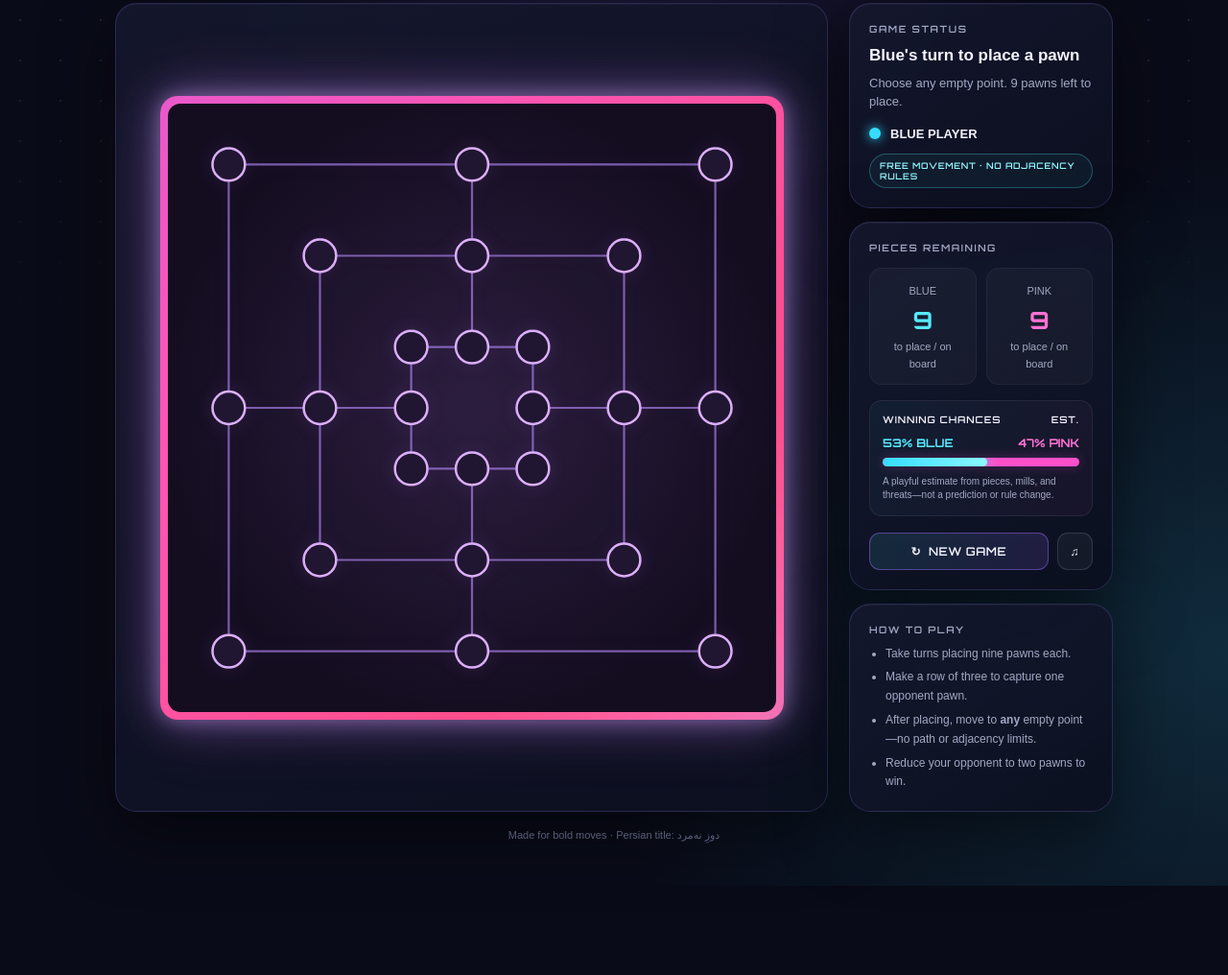
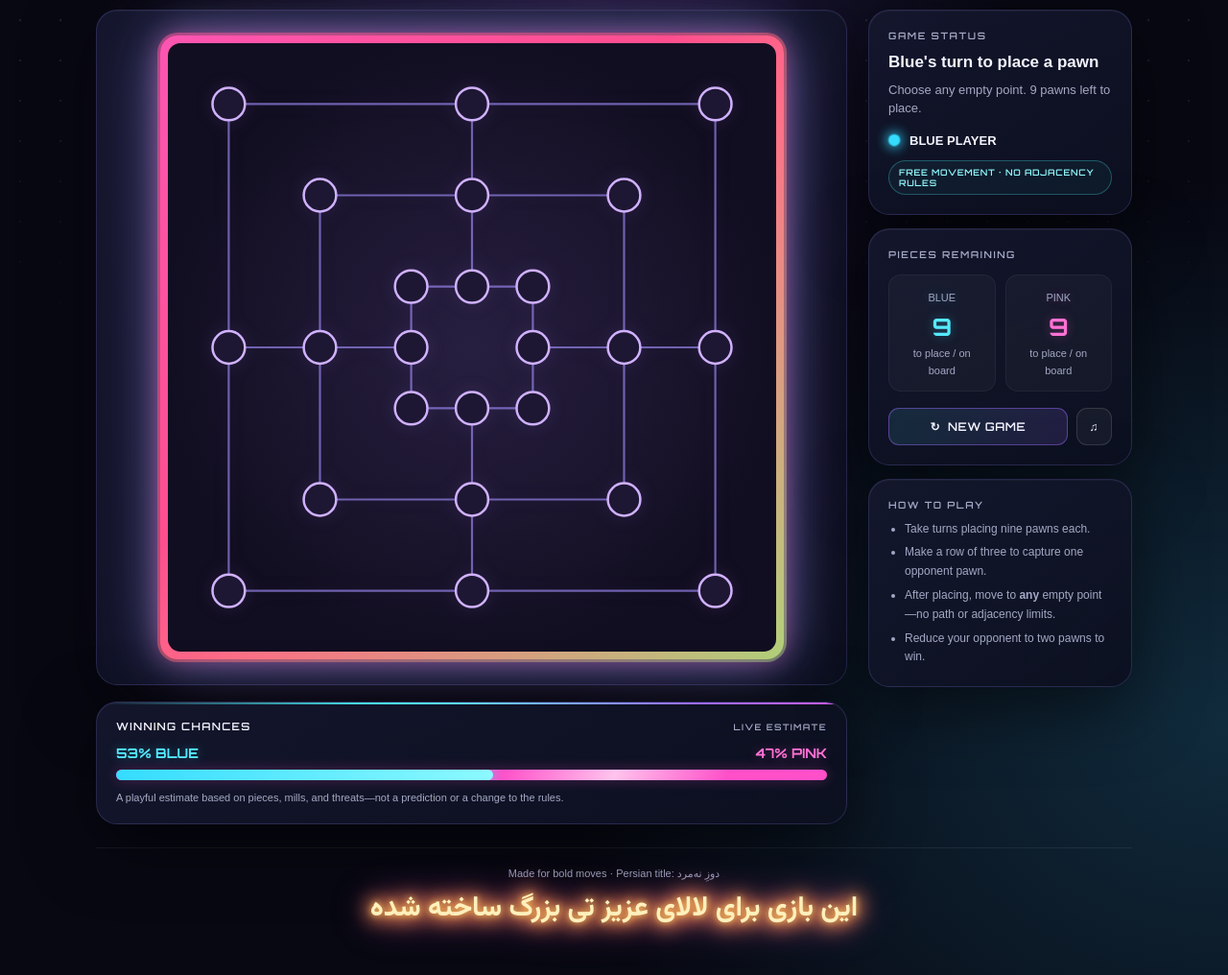
Before and after one commit to tariqahmaddi-max/morris, a plain HTML site: page index.html in a window 1280 px wide. Shown: the part 294-1310 px from the top of the page at 96% size. Before the commit the page ends 1217 px from the top, so only its background shows below. Drawn offline with Linux system fonts and the light colour scheme; a web font is replaced by a local one.

Commit message:
Enhance Morris with animated neon Persian text and board odds

```diff
--- a/index.html
+++ b/index.html
@@ -3,66 +3,84 @@
 <head>
   <meta charset="UTF-8">
   <meta name="viewport" content="width=device-width, initial-scale=1">
-  <meta name="theme-color" content="#090b18">
+  <meta name="theme-color" content="#070812">
+  <meta name="description" content="A neon-powered Nine Men's Morris game with Persian calligraphy.">
   <title>Nine Men's Morris — Neon Edition</title>
   <link rel="preconnect" href="https://fonts.googleapis.com">
   <link rel="preconnect" href="https://fonts.gstatic.com" crossorigin>
   <link href="https://fonts.googleapis.com/css2?family=Aref+Ruqaa+Ink:wght@400;700&family=Orbitron:wght@500;600;700;800&family=Vazirmatn:wght@400;500;600;700;800&display=swap" rel="stylesheet">
   <style>
-    :root{color-scheme:dark;--bg:#090b18;--panel:#111429;--text:#f4f4ff;--muted:#a3a8c5;--cyan:#4df6ff;--pink:#ff4fd8;--violet:#9d6bff;--line:rgba(132,157,255,.62)}
+    :root{color-scheme:dark;--bg:#070812;--text:#f4f4ff;--muted:#a3a8c5;--cyan:#4df6ff;--pink:#ff4fd8;--violet:#9d6bff;--lime:#c8ff4d;--line:rgba(132,157,255,.62)}
     *{box-sizing:border-box}
-    body{margin:0;min-height:100vh;background:radial-gradient(ellipse at 50% -20%,#292251 0,transparent 52%),radial-gradient(ellipse at 100% 80%,#102b3c 0,transparent 38%),var(--bg);color:var(--text);font-family:Arial,sans-serif;overflow-x:hidden}
+    body{margin:0;min-height:100vh;overflow-x:hidden;background:radial-gradient(ellipse at 50% -20%,#292251 0,transparent 52%),radial-gradient(ellipse at 100% 80%,#102b3c 0,transparent 38%),var(--bg);color:var(--text);font-family:Arial,sans-serif}
     body:before{content:"";position:fixed;inset:0;pointer-events:none;opacity:.18;background-image:radial-gradient(#fff 1px,transparent 1px);background-size:42px 42px;mask-image:linear-gradient(to bottom,#000,transparent 85%)}
-    .wrap{width:min(1080px,100%);margin:0 auto;padding:32px 20px 46px;position:relative}
-    header{text-align:center;margin:8px 0 25px}
+    body:after{content:"";position:fixed;width:50vw;height:50vw;max-width:620px;max-height:620px;left:50%;top:46%;transform:translate(-50%,-50%);border-radius:50%;pointer-events:none;background:conic-gradient(from 0deg,transparent 0 25%,#4df6ff15 35%,transparent 45% 60%,#ff4fd815 72%,transparent 84%);filter:blur(75px);animation:aurora 18s linear infinite;z-index:-1}
+    .wrap{width:min(1120px,100%);margin:0 auto;padding:32px 20px 46px;position:relative}
+    header{text-align:center;margin:8px 0 25px;animation:fade-up .8s both}
     .eyebrow{font:600 10px Orbitron,sans-serif;letter-spacing:.32em;text-transform:uppercase;color:var(--cyan);text-shadow:0 0 12px #4df6ff88}
     h1{font:800 clamp(27px,5vw,47px) Orbitron,sans-serif;letter-spacing:.055em;margin:12px 0 3px;text-shadow:0 0 25px #9d6bff65}
-    .persian{font:700 clamp(27px,5vw,39px) 'Aref Ruqaa Ink','Vazirmatn',serif;color:#f1ddff;direction:rtl;margin:7px 0 0;text-shadow:0 0 8px #c58bff,0 0 22px #a976ff96,0 0 42px #ff4fd84c}
-    .dedication{font:700 clamp(22px,4vw,31px) 'Aref Ruqaa Ink','Vazirmatn',serif;direction:rtl;color:#ffe4a9;margin:6px 0 0;text-shadow:0 0 8px #ffcb62,0 0 23px #ff9e4d7a}
+    .persian{font:700 clamp(29px,5.4vw,43px) 'Aref Ruqaa Ink','Vazirmatn',serif;direction:rtl;margin:7px 0 0;background:linear-gradient(90deg,#4df6ff,#e9e4ff 35%,#ff4fd8 68%,#c8ff4d);background-size:250% auto;background-clip:text;-webkit-background-clip:text;color:transparent;-webkit-text-fill-color:transparent;filter:drop-shadow(0 0 7px #c58bff) drop-shadow(0 0 18px #ff4fd866);animation:neon-flow 6s linear infinite,neon-flicker 5s ease-in-out infinite}
+    .dedication{font:700 clamp(22px,4vw,31px) 'Aref Ruqaa Ink','Vazirmatn',serif;direction:rtl;color:#fff0bd;margin:7px 0 0;text-shadow:0 0 7px #ffcb62,0 0 19px #ff9e4d,0 0 34px #ff4fd866;animation:gold-pulse 3s ease-in-out infinite}
     .subtitle{margin:10px 0 0;color:var(--muted);font-size:14px}
-    .layout{display:grid;grid-template-columns:minmax(0,1fr) 275px;gap:22px;align-items:stretch}
-    .board-card,.side-card{background:linear-gradient(145deg,#15182eeb,#0c1020f2);border:1px solid #9a8dff30;border-radius:22px;box-shadow:0 20px 70px #0008,inset 0 1px #ffffff0a;backdrop-filter:blur(12px)}
+    .layout{display:grid;grid-template-columns:minmax(0,1fr) 275px;gap:22px;align-items:start}
+    .board-column{min-width:0}
+    .board-card,.side-card,.odds-card{background:linear-gradient(145deg,#15182eeb,#0c1020f2);border:1px solid #9a8dff30;border-radius:22px;box-shadow:0 20px 70px #0008,inset 0 1px #ffffff0a;backdrop-filter:blur(12px)}
     .board-card{padding:clamp(12px,3vw,26px);display:flex;align-items:center;justify-content:center;min-width:0}
-    .board-shell{width:min(100%,650px);aspect-ratio:1;border-radius:18px;padding:8px;background:linear-gradient(135deg,#4df6ff,#9d6bff,#ff4fd8,#4df6ff);background-size:300% 300%;animation:rgb 8s linear infinite,rgbGlow 4s ease-in-out infinite;box-shadow:0 0 16px #4df6ff66,0 0 42px #9d6bff48,0 0 75px #ff4fd82b}
+    .board-shell{width:min(100%,650px);aspect-ratio:1;border-radius:18px;padding:8px;background:linear-gradient(135deg,#4df6ff,#9d6bff,#ff4fd8,#c8ff4d,#4df6ff);background-size:350% 350%;animation:rgb 7s linear infinite,rgb-glow 3.6s ease-in-out infinite;box-shadow:0 0 20px #4df6ff66,0 0 48px #9d6bff48,0 0 80px #ff4fd82b;position:relative}
+    .board-shell:before{content:"";position:absolute;inset:-3px;border-radius:21px;background:inherit;background-size:350% 350%;filter:blur(15px);opacity:.5;z-index:-1;animation:rgb 7s linear infinite}
     .board-inner{height:100%;width:100%;border-radius:13px;background:radial-gradient(circle at 50% 50%,#1d2240,#0c1020 72%);overflow:hidden}
     svg{display:block;width:100%;height:100%;filter:drop-shadow(0 0 9px #706dff20)}
     .board-line{stroke:var(--line);stroke-width:2.2;vector-effect:non-scaling-stroke}
     .node{cursor:pointer;outline:none}
-    .node-ring{fill:#151a32;stroke:#b9b8ff;stroke-width:2.5;vector-effect:non-scaling-stroke;transition:.18s}
-    .node:hover .node-ring,.node:focus .node-ring{stroke:var(--cyan);stroke-width:4;filter:drop-shadow(0 0 8px var(--cyan))}
-    .node.selected .node-ring{stroke:#fff;stroke-width:4;filter:drop-shadow(0 0 10px #fff)}
-    .piece{stroke:#fff9;stroke-width:1.6;vector-effect:non-scaling-stroke;filter:drop-shadow(0 0 7px currentColor)}
+    .node-ring{fill:#151a32;stroke:#b9b8ff;stroke-width:2.5;vector-effect:non-scaling-stroke;transition:stroke .2s,filter .2s,transform .2s}
+    .node:hover .node-ring,.node:focus .node-ring{stroke:var(--cyan);stroke-width:4;filter:drop-shadow(0 0 8px var(--cyan));transform:scale(1.16)}
+    .node.selected .node-ring{stroke:#fff;stroke-width:4;filter:drop-shadow(0 0 10px #fff);animation:node-pulse 1s ease-in-out infinite alternate}
+    .piece{stroke:#fff9;stroke-width:1.6;vector-effect:non-scaling-stroke;filter:drop-shadow(0 0 7px currentColor);transform-box:fill-box;transform-origin:center;animation:piece-pop .32s cubic-bezier(.2,1.7,.45,1) both}
     .piece.blue{fill:#35dcff;color:#35dcff}.piece.pink{fill:#ff4fc9;color:#ff4fc9}
     .node.capture-target .node-ring{stroke:#ff6262;filter:drop-shadow(0 0 9px #ff6262);animation:pulse .8s infinite alternate}
+    .odds-card{margin-top:17px;padding:18px 20px;position:relative;overflow:hidden;animation:fade-up .7s .12s both}
+    .odds-card:before{content:"";position:absolute;inset:0 0 auto;height:2px;background:linear-gradient(90deg,transparent,var(--cyan),var(--violet),var(--pink),var(--lime),transparent);background-size:200% 100%;animation:rgb 5s linear infinite}
+    .odds-heading{display:flex;justify-content:space-between;align-items:center;gap:8px;font:600 11px Orbitron,sans-serif;letter-spacing:.12em;text-transform:uppercase}
+    .odds-heading span:last-child{font-size:9px;color:var(--muted)}
+    .odds-values{display:flex;justify-content:space-between;gap:10px;margin:12px 0 9px;font:700 clamp(11px,2vw,14px) Orbitron,sans-serif}
+    .blue-text{color:#55eaff;text-shadow:0 0 12px #35dcff55}.pink-text{color:#ff72d4;text-shadow:0 0 12px #ff4fc955}
+    .odds-track{height:11px;border-radius:99px;background:#ff4fc9;overflow:hidden;box-shadow:0 0 14px #ff4fc944}
+    .odds-blue{height:100%;width:50%;border-radius:99px;background:linear-gradient(90deg,#35dcff,#8cfaff);box-shadow:0 0 14px #35dcff;transition:width .55s cubic-bezier(.2,.8,.2,1);position:relative}
+    .odds-blue:after{content:"";position:absolute;inset:0;background:linear-gradient(110deg,transparent 20%,#ffffffaa 50%,transparent 80%);transform:translateX(-100%);animation:shine 3s ease-in-out infinite}
+    .odds-note{font-size:11px;line-height:1.5;color:var(--muted);margin:10px 0 0}
     .side{display:flex;flex-direction:column;gap:14px}
-    .side-card{padding:20px}
+    .side-card{padding:20px;animation:fade-up .7s both}
+    .side-card:nth-child(2){animation-delay:.1s}.side-card:nth-child(3){animation-delay:.2s}
     .status-label,.section-label{font:600 10px Orbitron,sans-serif;letter-spacing:.16em;text-transform:uppercase;color:var(--muted)}
     #status{font-size:17px;font-weight:700;line-height:1.45;margin:10px 0 6px}
     #hint{font-size:13px;line-height:1.5;color:var(--muted);margin:0}
     .turn-indicator{display:flex;align-items:center;gap:10px;margin-top:16px;font-size:13px;font-weight:700}
-    .dot{width:12px;height:12px;border-radius:50%;box-shadow:0 0 12px currentColor}.dot.blue{background:#35dcff;color:#35dcff}.dot.pink{background:#ff4fc9;color:#ff4fc9}
+    .dot{width:12px;height:12px;border-radius:50%;box-shadow:0 0 12px currentColor;animation:node-pulse 1.4s ease-in-out infinite alternate}.dot.blue{background:#35dcff;color:#35dcff}.dot.pink{background:#ff4fc9;color:#ff4fc9}
     .score-row{display:flex;justify-content:space-between;gap:10px;margin-top:15px}
     .score{flex:1;padding:13px 10px;border-radius:13px;background:#ffffff08;border:1px solid #ffffff0c;text-align:center}
     .score strong{display:block;font:700 25px Orbitron,sans-serif;margin:7px 0 2px}.score span{font-size:11px;color:var(--muted)}
-    .blue-text{color:#55eaff}.pink-text{color:#ff72d4}
-    .odds{margin-top:16px;padding:13px;border-radius:13px;background:linear-gradient(120deg,#35dcff0c,#ff4fc90c);border:1px solid #ffffff12}
-    .odds-heading{display:flex;justify-content:space-between;align-items:center;gap:8px;font:600 10px Orbitron,sans-serif;letter-spacing:.09em;text-transform:uppercase}
-    .odds-values{display:flex;justify-content:space-between;margin:11px 0 8px;font:700 12px Orbitron,sans-serif}
-    .odds-track{height:9px;border-radius:99px;background:#ff4fc9;overflow:hidden;box-shadow:0 0 12px #ff4fc944}
-    .odds-blue{height:100%;width:50%;border-radius:99px;background:linear-gradient(90deg,#35dcff,#8cfaff);box-shadow:0 0 12px #35dcff;transition:width .45s ease}
-    .odds-note{font-size:10px;line-height:1.45;color:var(--muted);margin:9px 0 0}
     .controls{display:flex;gap:9px;margin-top:17px}
     button{font:600 12px Orbitron,sans-serif;letter-spacing:.04em;color:var(--text);background:#ffffff0b;border:1px solid #ffffff20;border-radius:11px;padding:11px 13px;cursor:pointer;transition:.2s}
-    button:hover{border-color:var(--cyan);box-shadow:0 0 14px #4df6ff2b;transform:translateY(-1px)}
+    button:hover{border-color:var(--cyan);box-shadow:0 0 14px #4df6ff55,0 0 28px #9d6bff22;transform:translateY(-2px)}
+    button:focus-visible{outline:2px solid var(--cyan);outline-offset:3px}
     .primary{flex:1;background:linear-gradient(100deg,#4df6ff1b,#9d6bff25);border-color:#9d6bff75}
     .rules{font-size:12px;line-height:1.65;color:var(--muted);margin:10px 0 0;padding-left:17px}.rules li+li{margin-top:5px}
     .mode-pill{display:inline-block;margin-top:13px;border:1px solid #4df6ff47;color:#93faff;background:#4df6ff0c;border-radius:99px;padding:6px 10px;font:600 9px Orbitron,sans-serif;letter-spacing:.08em}
-    footer{text-align:center;color:#747b9e;font-size:11px;margin:18px 0 0}
-    @keyframes rgb{0%{background-position:0 50%;filter:hue-rotate(0)}50%{background-position:100% 50%;filter:hue-rotate(40deg)}100%{background-position:0 50%;filter:hue-rotate(0)}}
-    @keyframes rgbGlow{0%,100%{box-shadow:0 0 16px #4df6ff70,0 0 38px #9d6bff4d,0 0 65px #ff4fd82e}50%{box-shadow:0 0 24px #ff4fd880,0 0 52px #4df6ff66,0 0 82px #9d6bff4d}}
+    footer{text-align:center;color:#a6abc9;font-size:11px;margin:24px 0 0;padding-top:20px;border-top:1px solid #ffffff12}
+    footer .footer-persian{display:block;margin:7px auto 0;font:700 clamp(21px,4vw,29px) 'Aref Ruqaa Ink','Vazirmatn',serif;direction:rtl;color:#fff0bd;text-shadow:0 0 7px #ffcb62,0 0 18px #ff9e4d,0 0 30px #ff4fd866;animation:gold-pulse 3s ease-in-out infinite}
+    @keyframes rgb{0%{background-position:0 50%;filter:hue-rotate(0)}50%{background-position:100% 50%;filter:hue-rotate(35deg)}100%{background-position:0 50%;filter:hue-rotate(0)}}
+    @keyframes rgb-glow{0%,100%{box-shadow:0 0 20px #4df6ff70,0 0 40px #9d6bff4d,0 0 66px #ff4fd82e}50%{box-shadow:0 0 26px #ff4fd880,0 0 54px #4df6ff66,0 0 88px #9d6bff55}}
+    @keyframes neon-flow{to{background-position:250% center}}
+    @keyframes neon-flicker{0%,92%,96%,100%{opacity:1}94%{opacity:.82}}
+    @keyframes gold-pulse{0%,100%{filter:drop-shadow(0 0 4px #ffb84d)}50%{filter:drop-shadow(0 0 12px #ff8a4d) drop-shadow(0 0 22px #ff4fd866)}}
     @keyframes pulse{to{stroke-width:5;opacity:.65}}
+    @keyframes node-pulse{to{filter:drop-shadow(0 0 14px currentColor);transform:scale(1.08)}}
+    @keyframes piece-pop{from{transform:scale(.25);opacity:.2}to{transform:scale(1);opacity:1}}
+    @keyframes shine{0%,35%{transform:translateX(-100%)}75%,100%{transform:translateX(100%)}}
+    @keyframes aurora{to{transform:translate(-50%,-50%) rotate(360deg)}}
+    @keyframes fade-up{from{opacity:0;transform:translateY(12px)}to{opacity:1;transform:translateY(0)}}
     @media(max-width:760px){.wrap{padding:22px 13px 32px}.layout{grid-template-columns:1fr}.side{display:grid;grid-template-columns:1fr 1fr}.status-card{grid-column:1/-1}.board-card{padding:12px}.side-card{padding:16px}}
-    @media(max-width:440px){.side{grid-template-columns:1fr}.status-card{grid-column:auto}.board-card{padding:8px}.wrap{padding-left:9px;padding-right:9px}.rules{font-size:11px}}
+    @media(max-width:440px){.side{grid-template-columns:1fr}.status-card{grid-column:auto}.board-card{padding:8px}.wrap{padding-left:9px;padding-right:9px}.rules{font-size:11px}.odds-card{padding:15px}}
     @media(prefers-reduced-motion:reduce){*,*:before,*:after{animation-duration:.01ms!important;animation-iteration-count:1!important;scroll-behavior:auto!important;transition:none!important}}
   </style>
 </head>
@@ -76,7 +94,15 @@
       <p class="subtitle">Build your mills. Move without limits. Own the board.</p>
     </header>
     <section class="layout" aria-label="Nine Men's Morris game">
-      <div class="board-card"><div class="board-shell"><div class="board-inner"><svg id="board" viewBox="0 0 300 300" role="group" aria-label="Game board"></svg></div></div></div>
+      <div class="board-column">
+        <div class="board-card"><div class="board-shell"><div class="board-inner"><svg id="board" viewBox="0 0 300 300" role="group" aria-label="Game board"></svg></div></div></div>
+        <section class="odds-card" aria-live="polite" aria-label="Estimated winning chances">
+          <div class="odds-heading"><span>Winning chances</span><span>LIVE ESTIMATE</span></div>
+          <div class="odds-values"><span id="blue-odds" class="blue-text">50% BLUE</span><span id="pink-odds" class="pink-text">50% PINK</span></div>
+          <div class="odds-track" role="img" aria-label="Estimated chance bar"><div id="odds-blue-bar" class="odds-blue"></div></div>
+          <p class="odds-note">A playful estimate based on pieces, mills, and threats—not a prediction or a change to the rules.</p>
+        </section>
+      </div>
       <aside class="side">
         <section class="side-card status-card" aria-live="polite">
           <div class="status-label">Game status</div>
@@ -91,12 +117,6 @@
             <div class="score"><span class="blue-text">BLUE</span><strong id="blue-count" class="blue-text">9</strong><span>to place / on board</span></div>
             <div class="score"><span class="pink-text">PINK</span><strong id="pink-count" class="pink-text">9</strong><span>to place / on board</span></div>
           </div>
-          <div class="odds" aria-live="polite" aria-label="Estimated winning chances">
-            <div class="odds-heading"><span>Winning chances</span><span>EST.</span></div>
-            <div class="odds-values"><span id="blue-odds" class="blue-text">50% BLUE</span><span id="pink-odds" class="pink-text">50% PINK</span></div>
-            <div class="odds-track" role="img" aria-label="Estimated chance bar"><div id="odds-blue-bar" class="odds-blue"></div></div>
-            <p class="odds-note">A playful estimate from pieces, mills, and threats—not a prediction or rule change.</p>
-          </div>
           <div class="controls"><button class="primary" id="restart">↻ &nbsp;NEW GAME</button><button id="sound" aria-pressed="false" title="Toggle sound effects">♫</button></div>
         </section>
         <section class="side-card">
@@ -110,7 +130,7 @@
         </section>
       </aside>
     </section>
-    <footer>Made for bold moves · Persian title: دوزِ نه‌مرد</footer>
+    <footer>Made for bold moves · Persian title: دوزِ نه‌مرد<span class="footer-persian" lang="fa" dir="rtl">این بازی برای لالای عزیز تی بزرگ ساخته شده</span></footer>
   </main>
 <script>
 (() => {
@@ -145,10 +165,10 @@
     });
     render();
   }
-  function isMill(index, color) { return mills.some(m => m.includes(index) && m.every(i => board[i]===color)); }
-  function pieceCount(color) { return board.filter(p=>p===color).length; }
+  function isMill(index,color){return mills.some(m=>m.includes(index)&&m.every(i=>board[i]===color))}
+  function pieceCount(color){return board.filter(p=>p===color).length}
   function other(color){return color==='blue'?'pink':'blue'}
-  function estimateWinChance(color) {
+  function estimateWinChance(color){
     const opponent=other(color);
     const completedMills=c=>mills.filter(m=>m.every(i=>board[i]===c)).length;
     const openThreats=c=>mills.filter(m=>m.filter(i=>board[i]===c).length===2&&m.some(i=>board[i]===null)).length;
@@ -156,24 +176,24 @@
     const advantage=value(color)-value(opponent);
     return Math.max(5,Math.min(95,Math.round(100/(1+Math.exp(-advantage/2.8)))));
   }
-  function onPoint(i) {
-    if(winner) return;
-    if(captureFor) {
-      if(board[i]===captureFor) { board[i]=null; captureFor=null; playTone(420); if(pieceCount(turn)<3) winner=turn; else turn=other(turn); selected=null; render(); }
+  function onPoint(i){
+    if(winner)return;
+    if(captureFor){
+      if(board[i]===captureFor){board[i]=null;captureFor=null;playTone(420);if(pieceCount(turn)<3)winner=turn;else turn=other(turn);selected=null;render()}
       return;
     }
-    if(placed.blue<9 || placed.pink<9) {
-      if(board[i]!==null) return;
-      board[i]=turn; placed[turn]++; playTone(520);
-      if(isMill(i,turn)) captureFor=other(turn); else turn=other(turn);
-      render(); return;
+    if(placed.blue<9||placed.pink<9){
+      if(board[i]!==null)return;
+      board[i]=turn;placed[turn]++;playTone(520);
+      if(isMill(i,turn))captureFor=other(turn);else turn=other(turn);
+      render();return;
     }
-    if(selected===null) { if(board[i]===turn){selected=i;render()} return; }
+    if(selected===null){if(board[i]===turn){selected=i;render()}return}
     if(selected===i){selected=null;render();return}
     if(board[i]===turn){selected=i;render();return}
-    if(board[i]!==null) return;
-    board[i]=turn; board[selected]=null; selected=null; playTone(620);
-    if(isMill(i,turn)) captureFor=other(turn); else turn=other(turn);
+    if(board[i]!==null)return;
+    board[i]=turn;board[selected]=null;selected=null;playTone(620);
+    if(isMill(i,turn))captureFor=other(turn);else turn=other(turn);
     render();
   }
   function render(){
@@ -189,14 +209,14 @@
     colors.forEach(c=>{countEls[c].textContent=String(9-placed[c]+pieceCount(c))});
     const blueChance=winner?(winner==='blue'?100:0):estimateWinChance('blue');
     const pinkChance=100-blueChance;
-    oddsEls.blue.textContent=`${blueChance}% BLUE`; oddsEls.pink.textContent=`${pinkChance}% PINK`;
+    oddsEls.blue.textContent=`${blueChance}% BLUE`;oddsEls.pink.textContent=`${pinkChance}% PINK`;
     oddsBlueBar.style.width=`${blueChance}%`;
     oddsBlueBar.parentElement.setAttribute('aria-label',`Estimated chances: Blue ${blueChance} percent, Pink ${pinkChance} percent`);
-    turnDot.className=`dot ${turn}`; turnName.textContent=`${turn.toUpperCase()} PLAYER`;
+    turnDot.className=`dot ${turn}`;turnName.textContent=`${turn.toUpperCase()} PLAYER`;
     if(winner){statusEl.textContent=`${winner.toUpperCase()} WINS!`;hintEl.textContent='A brilliant game. Start a new game to play again.';turnName.textContent='GAME OVER';return}
     if(captureFor){statusEl.textContent='Mill made! Capture a pawn';hintEl.textContent=`Choose any glowing ${captureFor} pawn to remove it.`;turnName.textContent=`${turn.toUpperCase()} PLAYER`;return}
     if(!allPlaced){statusEl.textContent=`${turn==='blue'?'Blue':'Pink'}'s turn to place a pawn`;hintEl.textContent=`Choose any empty point. ${9-placed[turn]} pawn${9-placed[turn]===1?'':'s'} left to place.`}
-    else {statusEl.textContent=`${turn==='blue'?'Blue':'Pink'}'s turn to move`;hintEl.textContent=selected===null?'Select one of your pawns, then choose any empty point.':`Pawn selected. Move it to any open point—or tap it again to deselect.`}
+    else{statusEl.textContent=`${turn==='blue'?'Blue':'Pink'}'s turn to move`;hintEl.textContent=selected===null?'Select one of your pawns, then choose any empty point.':'Pawn selected. Move it to an empty point—or tap it again to deselect.'}
   }
   function playTone(freq){if(!soundOn)return;try{audio=audio||new(window.AudioContext||window.webkitAudioContext)();const osc=audio.createOscillator(),gain=audio.createGain();osc.frequency.value=freq;osc.type='sine';gain.gain.setValueAtTime(.035,audio.currentTime);gain.gain.exponentialRampToValueAtTime(.001,audio.currentTime+.12);osc.connect(gain);gain.connect(audio.destination);osc.start();osc.stop(audio.currentTime+.12)}catch(_){}}
   document.getElementById('restart').addEventListener('click',init);
```
